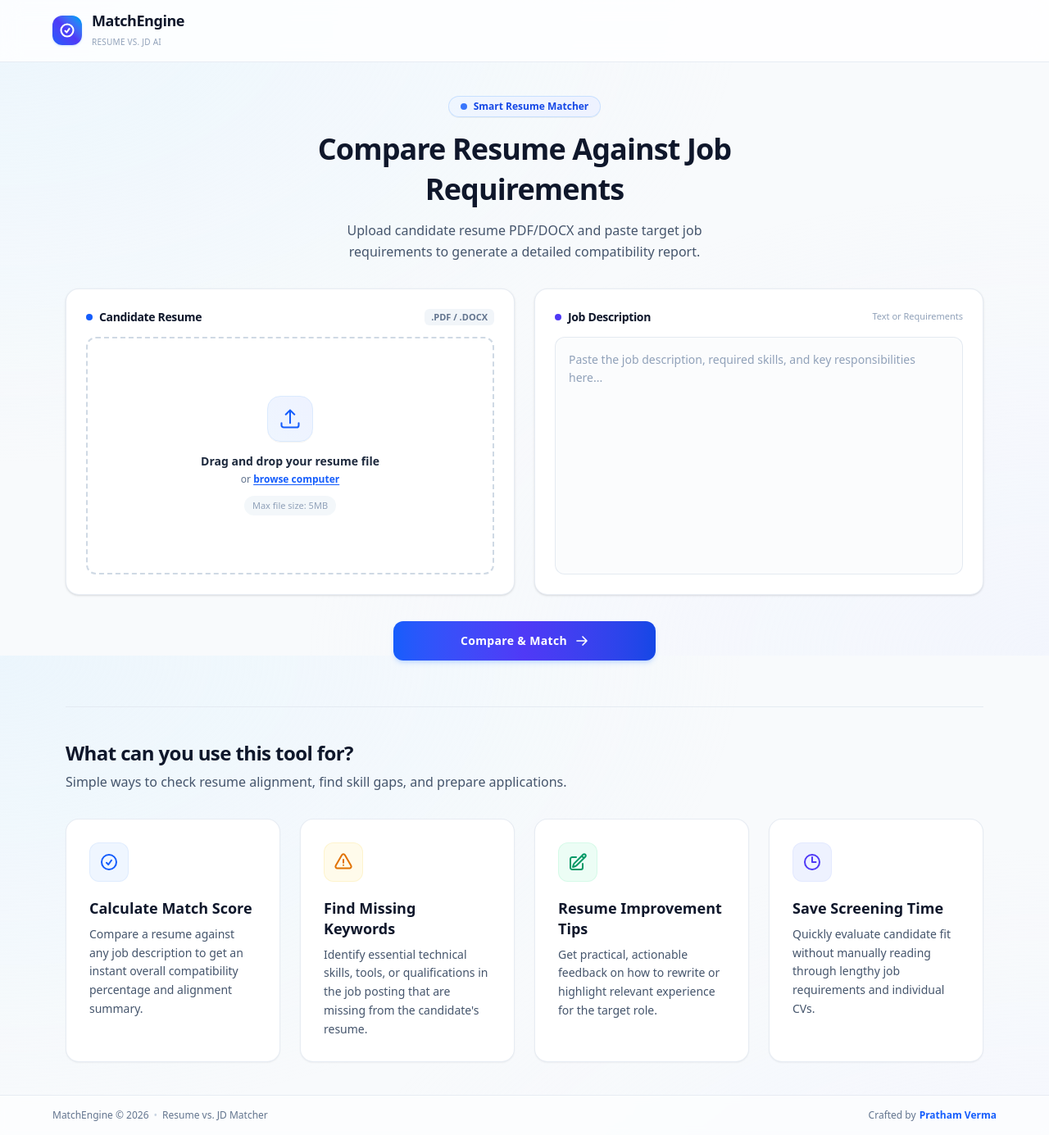
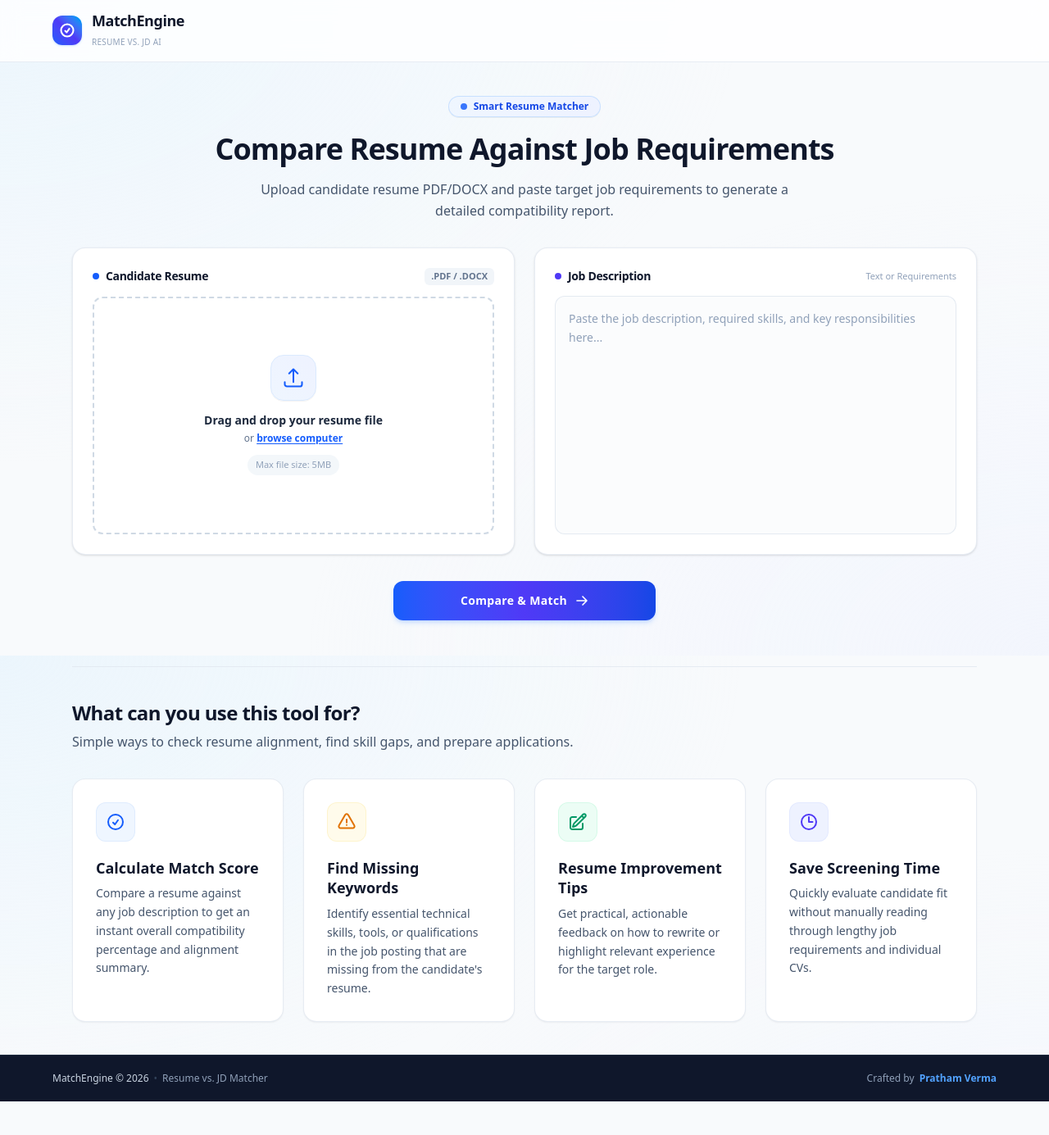
Before and after one commit to prathamverma77/Resume-vs-JD, a Next.js app: page / in a window 1280 px wide. Shown: the whole page at 82% size. After the commit the page ends 1344 px from the top, so only its background shows below. Built offline with nearby package versions, Linux system fonts and the light colour scheme.

Commit message:
ui update

```diff
--- a/src/app/page.tsx
+++ b/src/app/page.tsx
@@ -117,7 +117,7 @@ export default function Home() {
   return (
     <div className="min-h-screen flex flex-col justify-between text-[var(--text-main)] font-sans antialiased selection:bg-blue-100">
       {/* Top Navbar */}
-      <header className="w-full border-b border-slate-200/80 bg-white/80 backdrop-blur-md sticky top-0 z-30 px-6 py-3.5 transition-all">
+      <header className="w-full border-b border-slate-200/80 bg-white/80 backdrop-blur-md sticky top-0 z-30 px-4 md:px-6 py-3.5 transition-all">
         <div className="max-w-6xl mx-auto flex items-center justify-between">
           <div className="flex items-center gap-3">
             <div className="w-9 h-9 rounded-xl bg-gradient-to-tr from-blue-600 via-indigo-600 to-sky-500 flex items-center justify-center text-white font-black text-base shadow-sm shadow-blue-500/20 tracking-tight">
@@ -148,10 +148,10 @@ export default function Home() {
       </header>
 
       {/* Main Content Container */}
-      <main className="flex-1 max-w-6xl w-full mx-auto px-4 py-8 md:py-10 flex flex-col justify-between">
+      <main className="flex-1 max-w-6xl w-full mx-auto px-4 md:px-6 py-8 md:py-10 flex flex-col justify-between">
         <div>
           {/* Hero Header */}
-          <div className="text-center mb-8 max-w-2xl mx-auto animate-fade-in">
+          <div className="text-center mb-8 max-w-4xl mx-auto animate-fade-in">
             <div className="inline-flex items-center gap-2 px-3.5 py-1 rounded-full bg-gradient-to-r from-blue-50 to-indigo-50 border border-blue-200/80 text-blue-700 text-xs font-semibold mb-3.5 shadow-2xs">
               <span className="w-2 h-2 rounded-full bg-blue-600 animate-pulse" />
               <span>Smart Resume Matcher</span>
@@ -159,7 +159,7 @@ export default function Home() {
             <h1 className="text-3xl md:text-4xl font-extrabold tracking-tight text-slate-900 mb-3 leading-snug">
               Compare Resume Against Job Requirements
             </h1>
-            <p className="text-sm md:text-base text-slate-600 max-w-lg mx-auto leading-relaxed">
+            <p className="text-sm md:text-base text-slate-600 max-w-2xl mx-auto leading-relaxed">
               Upload candidate resume PDF/DOCX and paste target job requirements to generate a detailed compatibility report.
             </p>
           </div>
@@ -357,20 +357,20 @@ export default function Home() {
       </main>
 
       {/* Footer */}
-      <footer className="w-full border-t border-slate-200/80 bg-white/60 backdrop-blur-xs py-4 px-6">
-        <div className="max-w-6xl mx-auto flex flex-col sm:flex-row items-center justify-between gap-2 text-xs text-slate-500 font-medium">
+      <footer className="w-full border-t border-slate-800 bg-slate-900 text-slate-400 py-5 px-4 md:px-6">
+        <div className="max-w-6xl mx-auto flex flex-col sm:flex-row items-center justify-between gap-2 text-xs font-medium">
           <span className="flex items-center gap-1.5">
-            <span>MatchEngine &copy; {new Date().getFullYear()}</span>
-            <span className="text-slate-300">&bull;</span>
-            <span>Resume vs. JD Matcher</span>
+            <span className="text-slate-300">MatchEngine &copy; {new Date().getFullYear()}</span>
+            <span className="text-slate-700">&bull;</span>
+            <span className="text-slate-400">Resume vs. JD Matcher</span>
           </span>
-          <div className="flex items-center gap-1">
-            <span>Crafted by</span>
+          <div className="flex items-center gap-1.5">
+            <span className="text-slate-400">Crafted by</span>
             <a
               href="https://pratham-portfolio-sooty.vercel.app/"
               target="_blank"
               rel="noopener noreferrer"
-              className="font-semibold text-blue-600 hover:text-blue-800 hover:underline transition-colors"
+              className="font-semibold text-blue-400 hover:text-blue-300 hover:underline transition-colors"
             >
               Pratham Verma
             </a>
```
